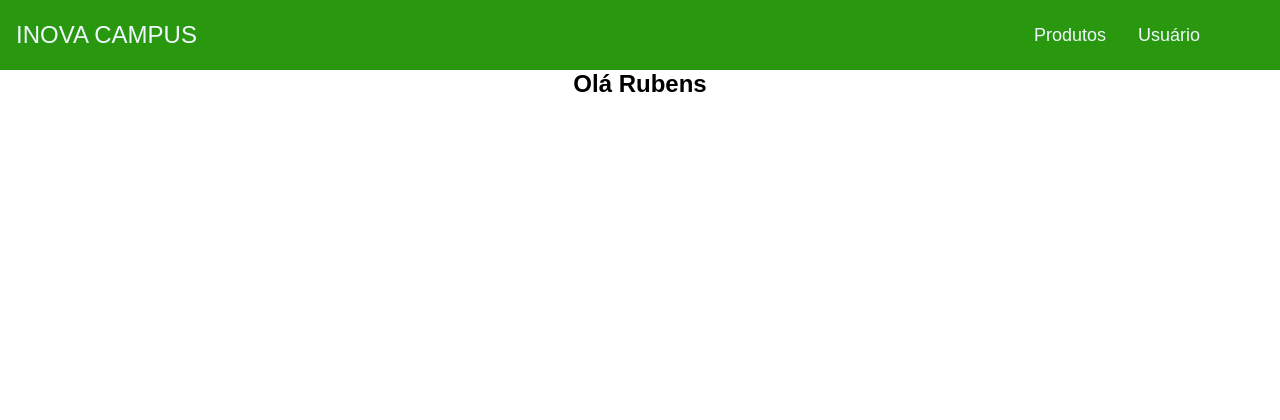
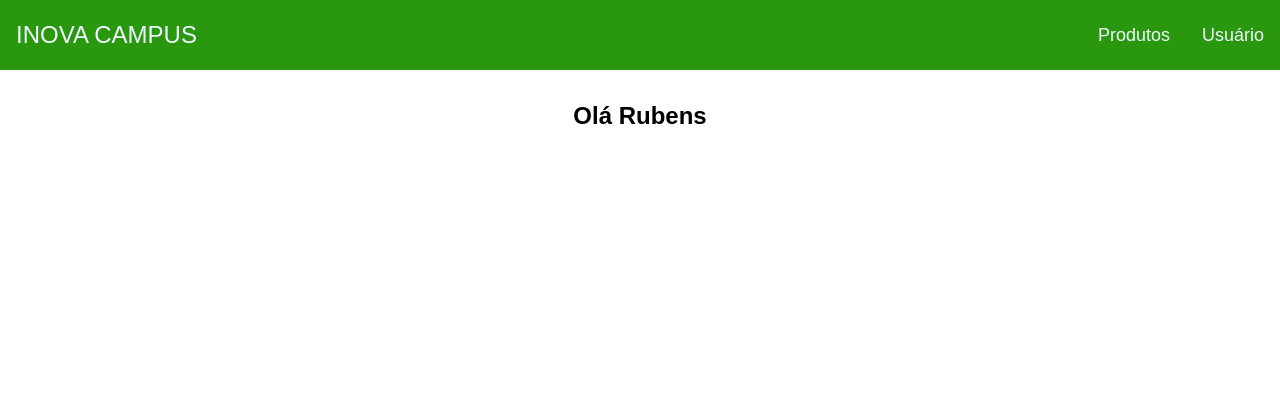
Before and after one commit to IzabelleAlves/Inova-Campus, a PHP site: page / in a window 1280 px wide. Shown: the top 420 px of the page. Run offline with PHP 8.4, Linux system fonts and the light colour scheme.

Commit message:
Ajuste no header principal

```diff
--- a/assets/styles/style.css
+++ b/assets/styles/style.css
@@ -33,9 +33,8 @@ a {
 }
 
 .nav {
-    max-width: 1280px;
     height: 70px;
-    margin-inline: auto;
+    /* margin-inline: auto; */
 
     display: flex;
     justify-content: space-between;
@@ -50,6 +49,7 @@ a {
 
 .nav-list {
     display: flex;
+    justify-content: center;
     gap: 32px;
     list-style: none;
 }
@@ -95,6 +95,10 @@ a {
 h1, h2 {
     color: var(--color-dark-green);
 } */
+
+h2 {
+    margin-block: 2rem;
+}
 
 main {
     flex: 1;
--- a/src/layout/layout.php
+++ b/src/layout/layout.php
@@ -16,8 +16,8 @@
             <ul class="nav-list" >
                 <li><a href="index.php?action=product-create">Produtos</a></li>
                 <li><a href="index.php?action=user-create">Usuário</a></li>
-                <li><a href="index.php?action="></a></li>
-                <li><a href="index.php?action="></a></li>
+                <!-- <li><a href="index.php?action="></a></li>
+                <li><a href="index.php?action="></a></li> -->
             </ul>
         </nav>
     </header>
```
